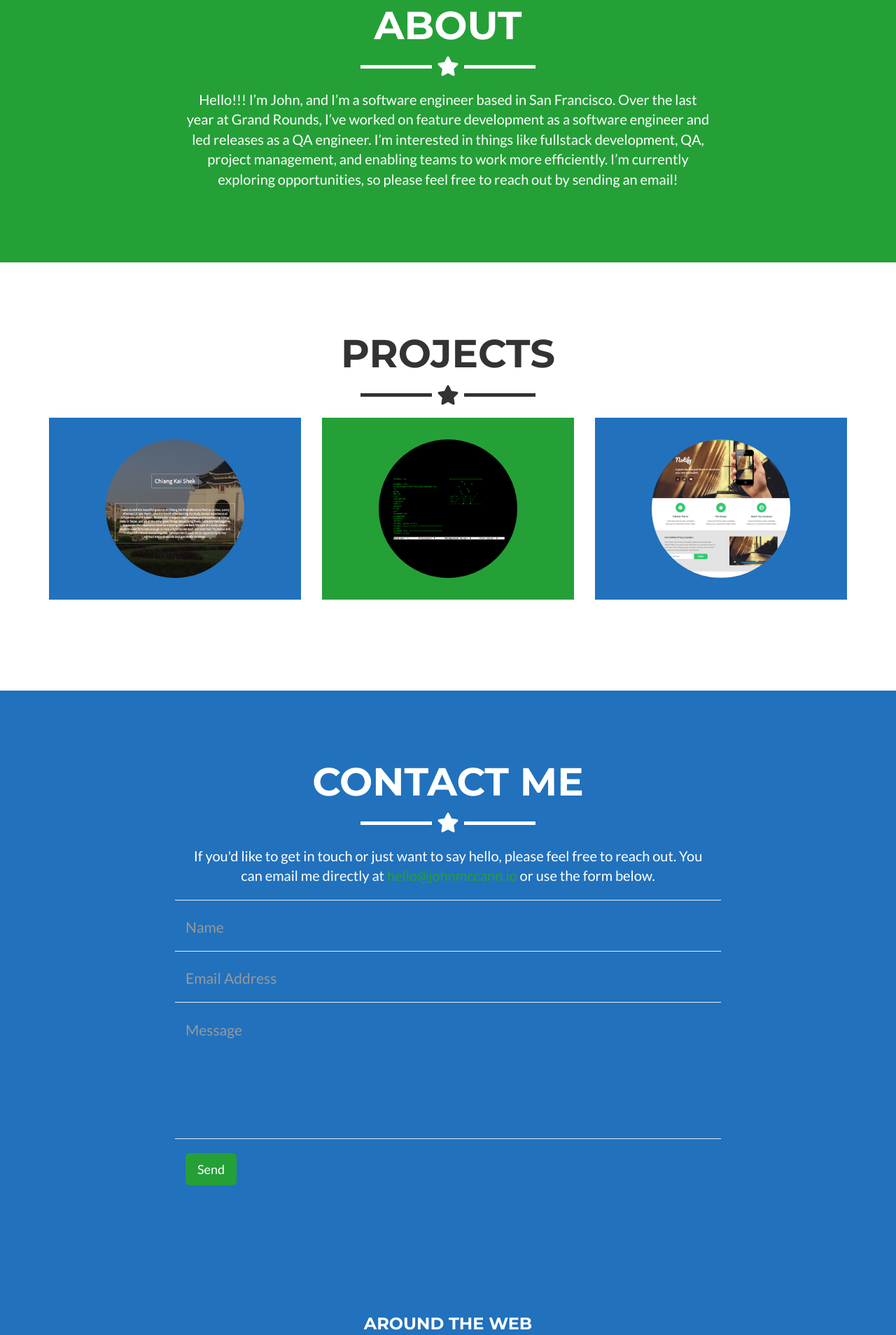
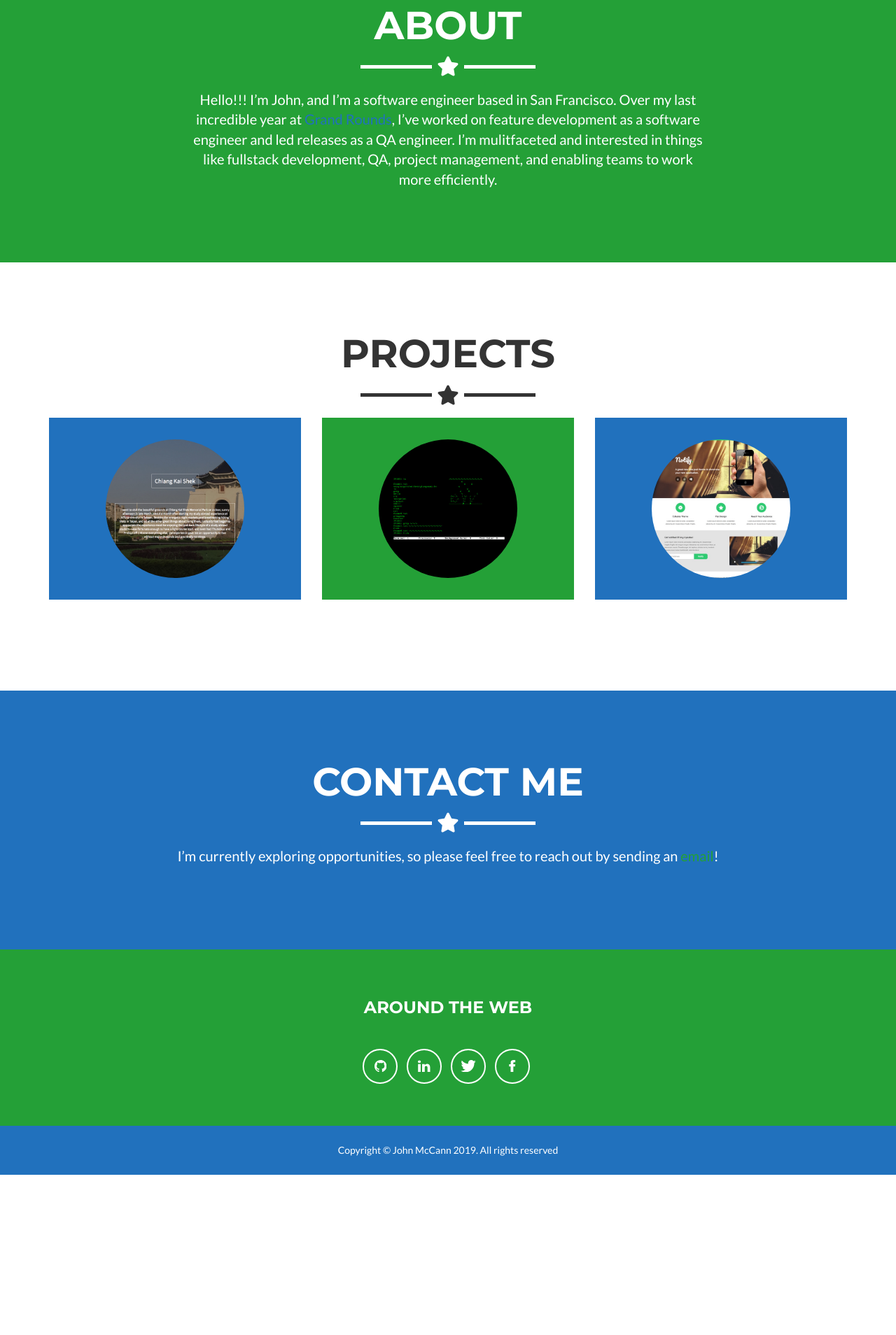
Before and after one commit to johnfrancismccann/johnfrancismccann.github.io, a website: page index.html in a window 1280 px wide. Shown: the part 860-2768 px from the top of the page at 70% size. After the commit the page ends 2539 px from the top, so only its background shows below. Drawn offline with nearby package versions, Linux system fonts and the light colour scheme.

Commit message:
Shorten Contact section

```diff
--- a/css/added.css
+++ b/css/added.css
@@ -48,6 +48,10 @@ footer .footer-above.navy {
     color: #24a037;
 }
 
+a.green-font:hover {
+    color: #24a037;
+}
+
 .navbar-custom .navbar-nav li a:hover {
     color: white;
 }
@@ -59,7 +63,11 @@ footer .footer-above.navy {
 
 .btn:hover,
 .navy-font {
-    color: #2C3E50;
+    color: #2171bd;
+}
+
+a.navy-font:hover {
+    color: #2171bd;
 }
 
 .white {
--- a/css/freelancer.css
+++ b/css/freelancer.css
@@ -18,7 +18,8 @@ a:hover,
 a:focus,
 a:active,
 a.active {
-  color: #24a037;
+  /* color: #18BC9C; */
+  /* color: #2171bd; */
   outline: none;
 }
 h1,
@@ -319,6 +320,7 @@ footer .footer-col {
 footer .footer-below {
   padding: 25px 0;
   /* background-color: #233140; */
+  background: #2171bd;
 }
 .btn-outline {
   color: white;
--- a/index.html
+++ b/index.html
@@ -112,13 +112,14 @@
                 <div class="col-lg-8 col-lg-offset-2">
                     <p>
                         Hello!!! I’m John, and I’m a software engineer based in
-                        San Francisco. Over the last year at Grand Rounds, I’ve
-                        worked on feature development as a software engineer
-                        and led releases as a QA engineer. I’m interested in
-                        things like fullstack development, QA, project
-                        management, and enabling teams to work more
-                        efficiently. I’m currently exploring opportunities, so
-                        please feel free to reach out by sending an email!
+                        San Francisco. Over my last incredible year at <a
+                        class="navy-font"
+                        href="https://grandrounds.com/">Grand Rounds</a>, I’ve
+                        worked on feature development as a
+                        software engineer and led releases as a QA engineer.
+                        I’m mulitfaceted and interested in things like
+                        fullstack development, QA, project management, and
+                        enabling teams to work more efficiently.
                     </p>
                 </div>
             </div>
@@ -188,46 +189,13 @@
                 </div>
             </div>
             <div class="row">
-                <div class="col-lg-8 col-lg-offset-2">
+                <div class="col-lg-10 col-lg-offset-1">
                     <p id="contactMessage">
-                        If you'd like to get in touch or just want to say
-                        hello, please feel free to reach out. You can email me
-                        directly at <a class="orange-red-font"
-                        href="mailto:hello@johnmccann.io">hello@johnmccann.io</a>
-                        or use the form below.
+                        I’m currently exploring opportunities, so please feel
+                        free to reach out by sending an
+                        <a class="green-font"
+                        href="mailto:hello@johnmccann.dev">email</a>!
                     </p>
-                    <form name="sentMessage" id="contactForm" action="https://formspree.io/hello@johnmccann.io" method="POST">
-                        <div class="row control-group">
-                            <div class="form-group col-xs-12 floating-label-form-group controls">
-                                <label>Name</label>
-                                <input type="text" class="form-control" placeholder="Name" id="name" required name="name" data-validation-required-message="Please enter your name.">
-                                <p class="help-block text-danger"></p>
-                            </div>
-                        </div>
-                        <div class="row control-group">
-                            <div class="form-group col-xs-12 floating-label-form-group controls">
-                                <label>Email Address</label>
-                                <input type="email" class="form-control" placeholder="Email Address" id="email" required name="_replyto" data-validation-required-message="Please enter your email address.">
-                                <p class="help-block text-danger"></p>
-                            </div>
-                        </div>
-                        <div class="row control-group">
-                            <div class="form-group col-xs-12 floating-label-form-group controls">
-                                <label>Message</label>
-                                <textarea rows="5" class="form-control" placeholder="Message" id="message" required name="message" data-validation-required-message="Please enter a message."></textarea>
-                                <p class="help-block text-danger"></p>
-                            </div>
-                        </div>
-                        <br>
-                        <div id="success"></div>
-                        <div class="row">
-                            <div class="form-group col-xs-12">
-                                <button type="submit" class="btn btn-lg">
-                                    Send
-                                </button>
-                            </div>
-                        </div>
-                    </form>
                 </div>
             </div>
         </div>
@@ -235,7 +203,7 @@
 
     <!-- Footer -->
     <footer class="text-center">
-        <div class="footer-above navy">
+        <div class="footer-above">
             <div class="container">
                 <div class="row">
                     <div class="footer-col col-md-12">
@@ -292,7 +260,7 @@
                 </div>
             </div>
         </div>
-        <div class="footer-below green">
+        <div class="footer-below">
             <div class="container">
                 <div class="row">
                     <div class="col-lg-12">
```
